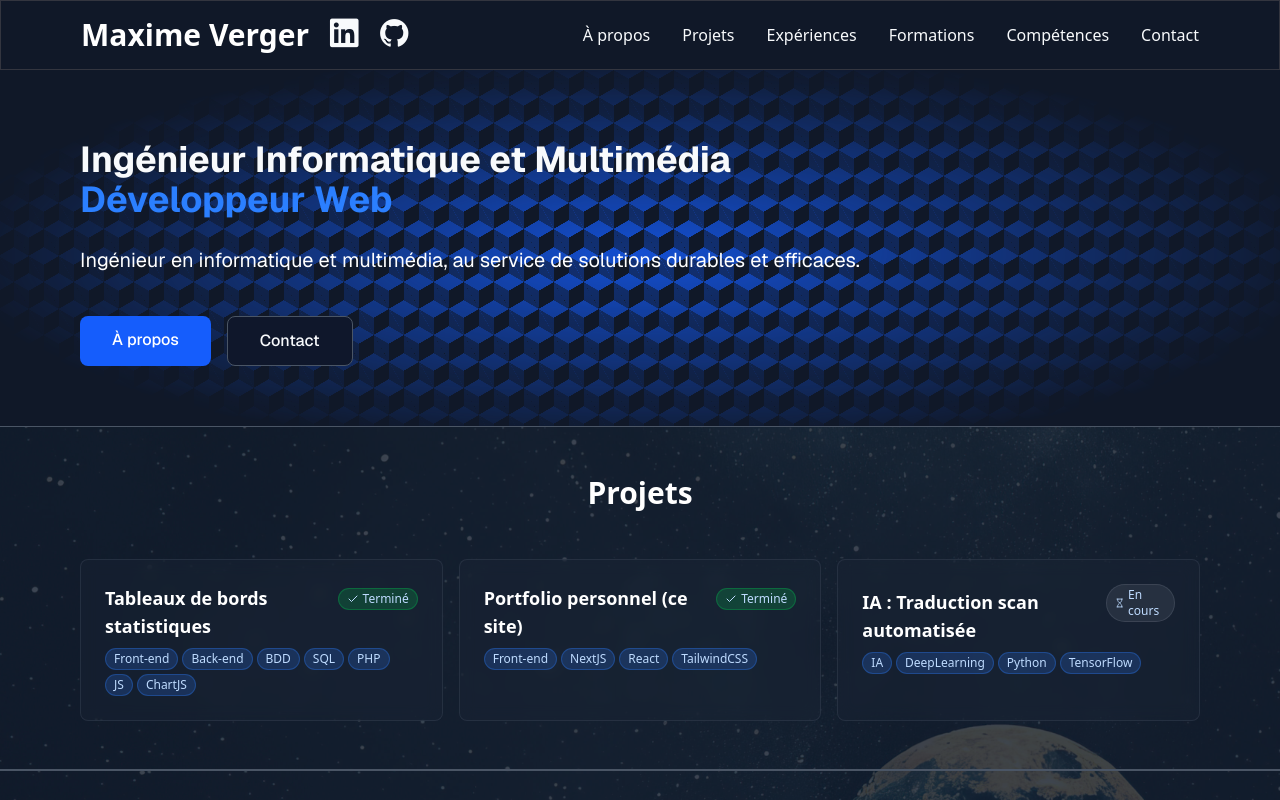
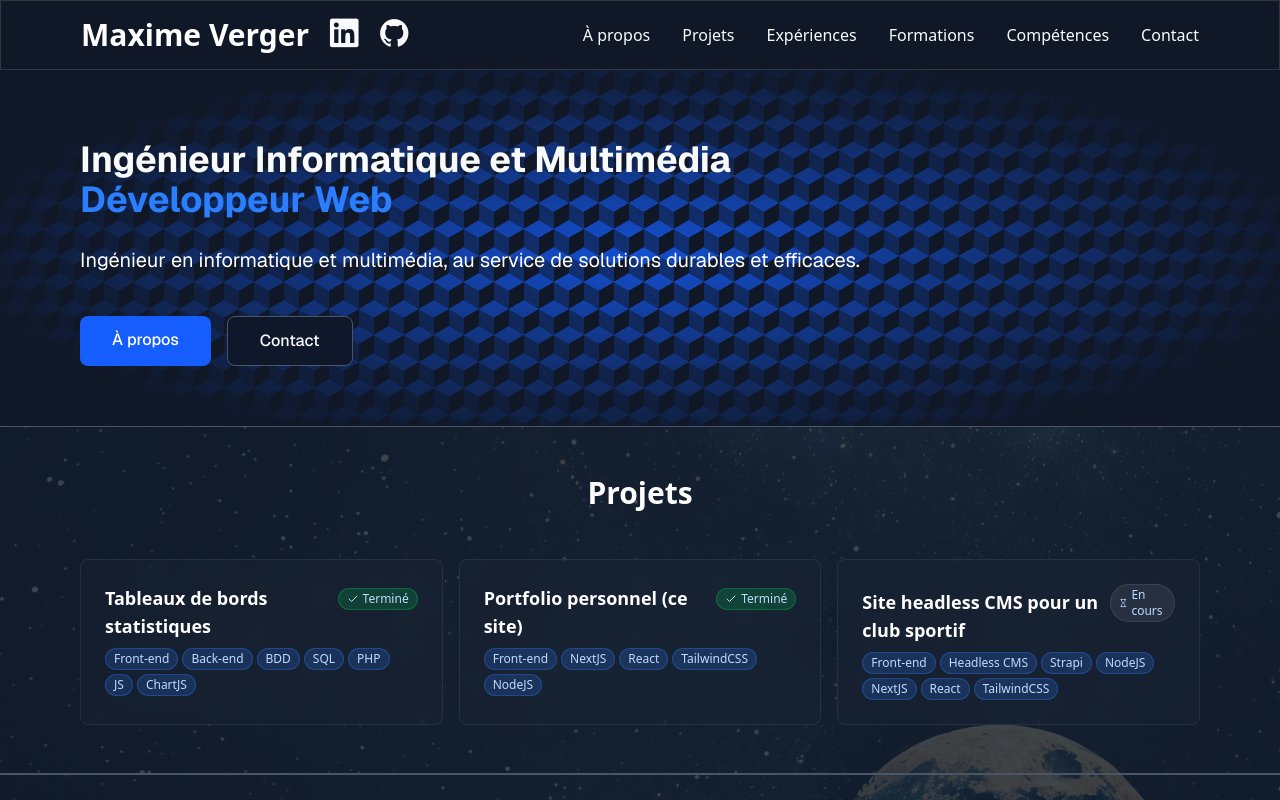
Before and after one commit to Noctis-19/Portfolio, a Next.js app: page / in a window 1280 px wide. Shown: the top 800 px of the page. Built offline with nearby package versions, Linux system fonts and the light colour scheme.

Commit message:
Changed current project and added a picture

```diff
--- a/src/app/components/ProjectSection.js
+++ b/src/app/components/ProjectSection.js
@@ -19,22 +19,22 @@ const ProjectSection = () => {
         {
             id: 2,
             title: "Portfolio personnel (ce site)",
-            tags: ["Front-end", "NextJS", "React", "TailwindCSS"],
-            description: "Site portfolio conçu en suivant un tutoriel pour la structure, puis personnalisé pour refléter ma propre identité et mon univers.",
-            fullDescription: "Le site a été conçu en suivant le tutoriel de webdecoded sur youtube (https://youtu.be/K-hGb9W6wHc?si=GHjnh3Hmt1n7ftYm) pour la structure et apprendre à me servir de Next.js, Tailwind et React.",
+            tags: ["Front-end", "NextJS", "React", "TailwindCSS", "NodeJS"],
+            description: "Site portfolio réflétant ma propre identité et mon univers.",
+            fullDescription: "Le site a été conçu pour apprendre à me servir de Next.js, Tailwind, NodeJS et React.",
             image: "/portfolio.png",
             status: {icon: Check, color: "green", text: "Terminé"},
-            techStack: ["NextJS", "React", "TailwindCSS"],
+            techStack: ["NextJS", "React", "TailwindCSS", "NodeJS"],
         },
         {
             id: 3,
-            title: "IA : Traduction scan automatisée",
-            tags: ["IA", "DeepLearning", "Python", "TensorFlow"],
-            description: "Développement d’un outil basé sur le deep learning pour automatiser la traduction de scans de manga, de la reconnaissance OCR à la génération de texte naturel.",
-            fullDescription: "La traduction en français des mangas les moins connus est généralement très en retard par rapport à l’anglais et faîtes par des bénévoles. J’ai donc eu l’idée après ma formation en IA sur coursera de créer une IA qui prend un entrée les scans d’un manga en japonais et le sort traduit en français. La difficulté ne réside pas dans la traduction mais dans l’extraction du texte et le replacer correctement. Le japonais pouvant également s’écrire de haut en bas, ce n’est pas évident à adapter au français.",
-            image: "/japanese.jpg",
+            title: "Site headless CMS pour un club sportif",
+            tags: ["Front-end", "Headless CMS", "Strapi", "NodeJS", "NextJS", "React", "TailwindCSS"],
+            description: "Site headless CMS en cours de développement pour un club d'athlétisme.",
+            fullDescription: "Le site a pour but d'être utilisé et maintenu par quelqu'un qui ne maitrise pas l'informatique pour le choix du headless CMS avec Strapi qui est open-source.",
+            image: "/track-and-field.jpg",
             status: {icon: Hourglass, color: "gray", text: "En cours"},
-            techStack: ["Python", "TensorFlow"],
+            techStack: ["Strapi", "NodeJS", "NextJS", "React", "TailwindCSS"],
         },
     ];
 
```
Also changed, not shown: 1 other file (tests, documents, lock files or other folders).
